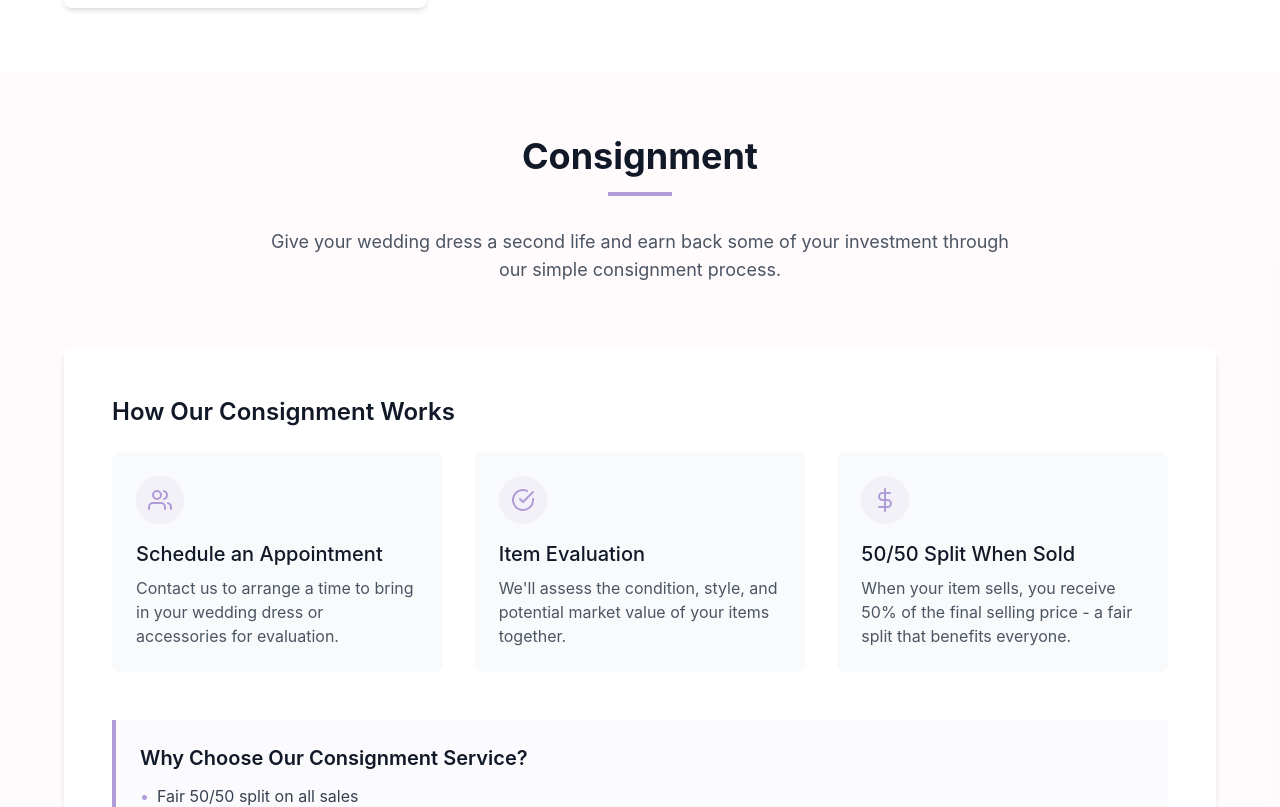
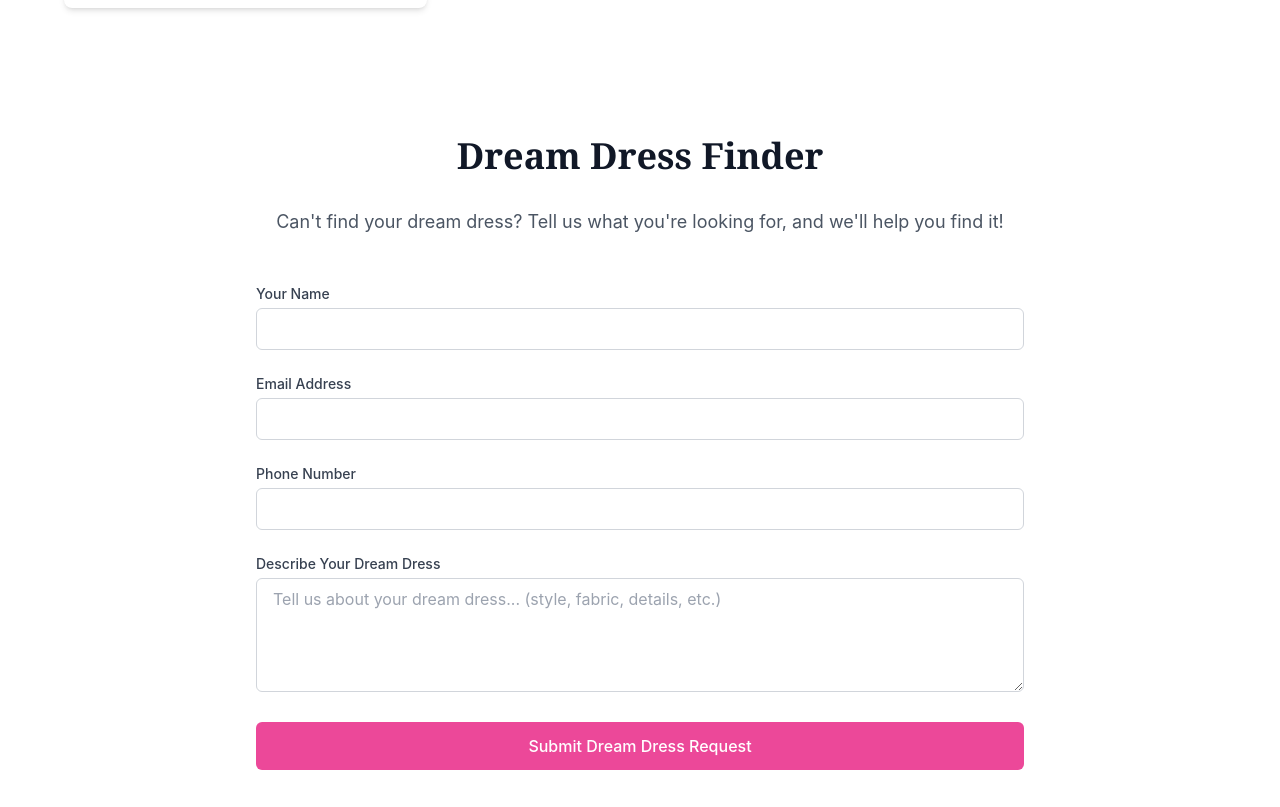
Before and after one commit to BEETOGLE/Here-Comes-The-Bride, a React (Create React App) app: page / in a window 1280 px wide. Shown: the part 7360-8167 px from the top of the page. Built offline with nearby package versions, Linux system fonts and the light colour scheme.

Commit message:
Update dependencies and add DreamFinder component

```diff
--- a/package.json
+++ b/package.json
@@ -9,9 +9,6 @@
     "@testing-library/react": "^16.2.0",
     "@testing-library/user-event": "^13.5.0",
     "@types/jest": "^27.5.2",
-    "@types/node": "^16.18.126",
-    "@types/react": "^19.0.12",
-    "@types/react-dom": "^19.0.4",
     "framer-motion": "^12.9.2",
     "react": "^19.1.0",
     "react-dom": "^19.1.0",
@@ -45,6 +42,9 @@
     ]
   },
   "devDependencies": {
+    "@types/node": "^22.15.17",
+    "@types/react": "^19.1.4",
+    "@types/react-dom": "^19.1.4",
     "autoprefixer": "^10.4.21",
     "postcss": "^8.5.3",
     "tailwindcss": "^3.3.0"
--- a/src/App.tsx
+++ b/src/App.tsx
@@ -7,6 +7,7 @@ import About from './components/Testimonials';
 import Consignment from './components/Consignment';
 import Contact from './components/BusinessInfo';
 import Footer from './components/Footer';
+import DreamFinder from './components/DreamFinder';
 import './App.css';
 
 function App() {
@@ -17,6 +18,7 @@ function App() {
         <Hero />
         <ProductCategories />
         <ProductShowcase />
+        <DreamFinder />
         <Consignment />
         <About />
         <Contact />
--- /dev/null
+++ b/src/components/DreamFinder.tsx
@@ -0,0 +1,155 @@
+import React, { useState } from 'react';
+import { motion } from 'framer-motion';
+
+interface FormData {
+  name: string;
+  email: string;
+  phone: string;
+  dreamDress: string;
+}
+
+const DreamFinder: React.FC = () => {
+  const [formData, setFormData] = useState<FormData>({
+    name: '',
+    email: '',
+    phone: '',
+    dreamDress: '',
+  });
+  const [isSubmitting, setIsSubmitting] = useState(false);
+  const [submitSuccess, setSubmitSuccess] = useState(false);
+
+  const handleChange = (e: React.ChangeEvent<HTMLInputElement | HTMLTextAreaElement>) => {
+    const { name, value } = e.target;
+    setFormData((prev: FormData) => ({
+      ...prev,
+      [name]: value
+    }));
+  };
+
+  const handleSubmit = async (e: React.FormEvent) => {
+    e.preventDefault();
+    setIsSubmitting(true);
+
+    // TODO: Implement actual form submission logic here
+    // For now, we'll just simulate a successful submission
+    setTimeout(() => {
+      setIsSubmitting(false);
+      setSubmitSuccess(true);
+      setFormData({
+        name: '',
+        email: '',
+        phone: '',
+        dreamDress: '',
+      });
+    }, 1500);
+  };
+
+  return (
+    <section className="py-16 bg-white">
+      <div className="container mx-auto px-4">
+        <motion.div
+          initial={{ opacity: 0, y: 20 }}
+          whileInView={{ opacity: 1, y: 0 }}
+          transition={{ duration: 0.6 }}
+          viewport={{ once: true }}
+          className="max-w-3xl mx-auto"
+        >
+          <h2 className="text-4xl font-serif text-center mb-8">Dream Dress Finder</h2>
+          <p className="text-lg text-gray-600 text-center mb-12">
+            Can't find your dream dress? Tell us what you're looking for, and we'll help you find it!
+          </p>
+
+          {submitSuccess ? (
+            <motion.div
+              initial={{ opacity: 0 }}
+              animate={{ opacity: 1 }}
+              className="bg-green-50 border border-green-200 rounded-lg p-6 text-center"
+            >
+              <h3 className="text-xl font-medium text-green-800 mb-2">Thank You!</h3>
+              <p className="text-green-600">
+                We've received your dream dress request. We'll be in touch soon to help you find your perfect dress.
+              </p>
+            </motion.div>
+          ) : (
+            <form onSubmit={handleSubmit} className="space-y-6">
+              <div>
+                <label htmlFor="name" className="block text-sm font-medium text-gray-700 mb-1">
+                  Your Name
+                </label>
+                <input
+                  type="text"
+                  id="name"
+                  name="name"
+                  value={formData.name}
+                  onChange={handleChange}
+                  required
+                  className="w-full px-4 py-2 border border-gray-300 rounded-md focus:ring-2 focus:ring-pink-200 focus:border-pink-300"
+                />
+              </div>
+
+              <div>
+                <label htmlFor="email" className="block text-sm font-medium text-gray-700 mb-1">
+                  Email Address
+                </label>
+                <input
+                  type="email"
+                  id="email"
+                  name="email"
+                  value={formData.email}
+                  onChange={handleChange}
+                  required
+                  className="w-full px-4 py-2 border border-gray-300 rounded-md focus:ring-2 focus:ring-pink-200 focus:border-pink-300"
+                />
+              </div>
+
+              <div>
+                <label htmlFor="phone" className="block text-sm font-medium text-gray-700 mb-1">
+                  Phone Number
+                </label>
+                <input
+                  type="tel"
+                  id="phone"
+                  name="phone"
+                  value={formData.phone}
+                  onChange={handleChange}
+                  required
+                  className="w-full px-4 py-2 border border-gray-300 rounded-md focus:ring-2 focus:ring-pink-200 focus:border-pink-300"
+                />
+              </div>
+
+              <div>
+                <label htmlFor="dreamDress" className="block text-sm font-medium text-gray-700 mb-1">
+                  Describe Your Dream Dress
+                </label>
+                <textarea
+                  id="dreamDress"
+                  name="dreamDress"
+                  value={formData.dreamDress}
+                  onChange={handleChange}
+                  required
+                  rows={4}
+                  className="w-full px-4 py-2 border border-gray-300 rounded-md focus:ring-2 focus:ring-pink-200 focus:border-pink-300"
+                  placeholder="Tell us about your dream dress... (style, fabric, details, etc.)"
+                />
+              </div>
+
+              <button
+                type="submit"
+                disabled={isSubmitting}
+                className={`w-full py-3 px-6 rounded-md text-white font-medium transition-colors ${
+                  isSubmitting
+                    ? 'bg-pink-300 cursor-not-allowed'
+                    : 'bg-pink-500 hover:bg-pink-600'
+                }`}
+              >
+                {isSubmitting ? 'Sending...' : 'Submit Dream Dress Request'}
+              </button>
+            </form>
+          )}
+        </motion.div>
+      </div>
+    </section>
+  );
+};
+
+export default DreamFinder;
--- a/tsconfig.json
+++ b/tsconfig.json
@@ -22,7 +22,8 @@
     "typeRoots": [
       "./node_modules/@types",
       "./src/types"
-    ]
+    ],
+    "types": ["react", "react-dom", "node"]
   },
   "include": [
     "src"
```
Also changed, not shown: 1 other file (tests, documents, lock files or other folders).
